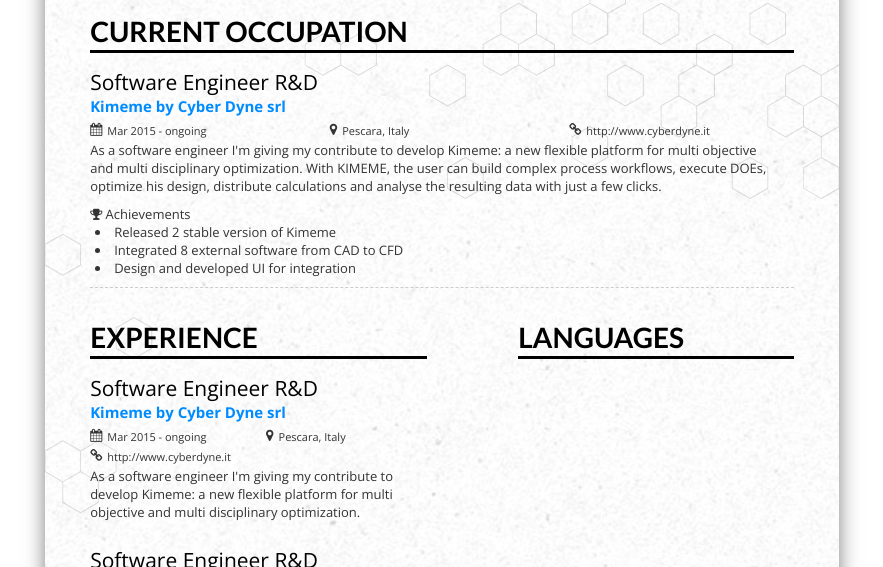
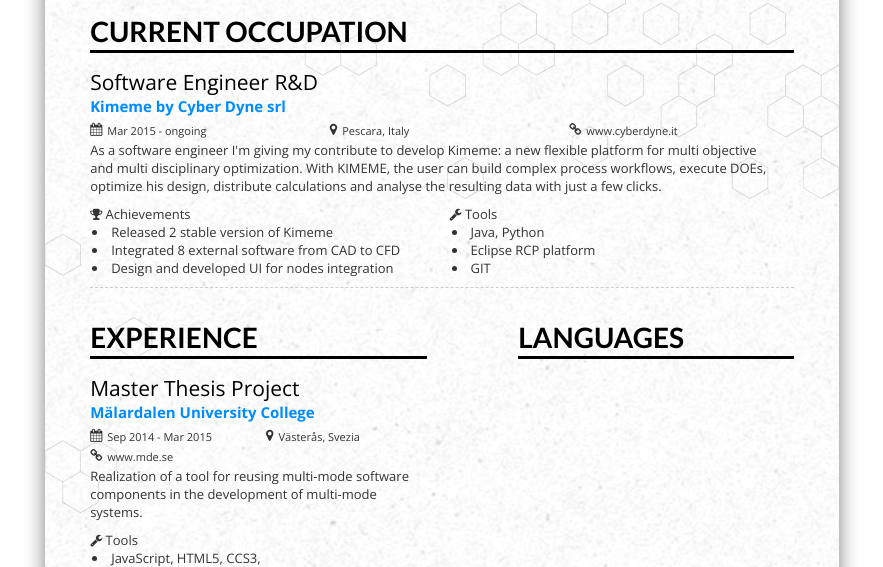
Before and after one commit to Simondin/web-cv, a plain HTML site: page index.html in a window 1280 px wide. Shown: the part 233-800 px from the top of the page, without its empty margins (198-1081 px from the left). Drawn offline with nearby package versions, Linux system fonts and the light colour scheme; a web font is replaced by a local one.

Commit message:
Current Occupation completed
-Working on the Experienced section

```diff
--- a/index.html
+++ b/index.html
@@ -71,7 +71,7 @@
                                         <div class="workplace main-color">Kimeme by Cyber Dyne srl</div>
                                         <div class="info container-fluid">
                                             <div class="row">
-                                                <div class="col-xs-4 col-md-4 nopadding">
+                                                <div class="col-xs-4 col-md-4 cols-xs-6 col-md-6">
                                                     <span class="icon fa fa-calendar"></span>
                                                     <div class="value">Mar 2015 - ongoing</div>
                                                 </div>
@@ -82,7 +82,7 @@
                                                 <div class="col-xs-4 col-md-4 nopadding">
                                                     <span class="icon fa fa-link"></span>
                                                     <div class="value">
-                                                        <a href="http://www.cyberdyne.it">http://www.cyberdyne.it</a>
+                                                        <a href="http://www.cyberdyne.it">www.cyberdyne.it</a>
                                                     </div>
                                                 </div>
                                             </div>
@@ -92,47 +92,67 @@
                                                 execute DOEs, optimize his design, distribute calculations and analyse the resulting data with just a few clicks.
                                             </p>
                                         </div>
-                                        <div class="achievements"><i class="fa fa-trophy" aria-hidden="true"></i> Achievements
-                                            <div>
+                                        <div class="row">
+                                            <div class="additions cols-xs-6 col-md-6 nopadding">
+                                                <i class="fa fa-trophy" aria-hidden="true"></i> Achievements
                                                 <ul>
                                                     <li>Released 2 stable version of Kimeme</li>
                                                     <li>Integrated 8 external software from CAD to CFD</li>
-                                                    <li>Design and developed UI for integration</li>
+                                                    <li>Design and developed UI for nodes integration</li>
                                                 </ul>
                                             </div>
 
+                                            <div class="additions cols-xs-6 col-md-6 nopadding">
+                                                <i class="fa fa-wrench" aria-hidden="true"></i> Tools
+                                                <ul>
+                                                    <li>Java, Python</li>
+                                                    <li>Eclipse RCP platform</li>
+                                                    <li>GIT</li>
+                                                </ul>
+                                            </div>
                                         </div>
                                     </div>
                                 </div>
                             </div>
                         </div>
                     </div>
-                    <div class="row ">
-                        <div class="resume-body col-xs-12 col-md-6 nopadding ">
-                            <div class="resume-body-section ">
-                                <div class="item ">
+                    <div class="row">
+                        <div class="resume-body col-xs-12 col-md-6 nopadding">
+                            <div class="resume-body-section">
+                                <div class="item">
                                     <div class="title ">Experience</div>
                                     <div class="resume-body-section-exp-entry ">
-                                        <div class="role ">Software Engineer R&D</div>
-                                        <div class="workplace main-color ">Kimeme by Cyber Dyne srl</div>
-                                        <div class="info container-fluid ">
-                                            <div class="row ">
-                                                <div class="col-xs-12 col-md-6 nopadding ">
-                                                    <span class="icon fa fa-calendar "></span>
-                                                    <div class="value ">Mar 2015 - ongoing</div>
+                                        <div class="role ">Master Thesis Project</div>
+                                        <div class="workplace main-color ">Mälardalen University College</div>
+                                        <div class="info container-fluid">
+                                            <div class="row">
+                                                <div class="col-xs-12 col-md-6 nopadding">
+                                                    <span class="icon fa fa-calendar"></span>
+                                                    <div class="value">Sep 2014 - Mar 2015</div>
                                                 </div>
-                                                <div class="col-xs-12 col-md-6 nopadding ">
-                                                    <span class="icon fa fa-map-marker "></span>
-                                                    <div class="value ">Pescara, Italy</div>
+                                                <div class="col-xs-12 col-md-6 nopadding">
+                                                    <span class="icon fa fa-map-marker"></span>
+                                                    <div class="value">Västerås, Svezia</div>
                                                 </div>
-                                                <div class="col-xs-12 col-md-12 nopadding ">
-                                                    <span class="icon fa fa-link "></span>
-                                                    <div class="value ">http://www.cyberdyne.it</div>
+                                                <div class="col-xs-12 col-md-6 nopadding">
+                                                    <span class="icon fa fa-link"></span>
+                                                    <div class="value">
+                                                        <a href="http://www.mdh.se">www.mde.se</a>
+                                                    </div>
                                                 </div>
                                             </div>
                                         </div>
                                         <div class="description ">
-                                            <p>As a software engineer I'm giving my contribute to develop Kimeme: a new flexible platform for multi objective and multi disciplinary optimization.</p>
+                                            <p>Realization of a tool for reusing multi-mode software components in the development of multi-mode systems.</p>
+                                        </div>
+                                        <div class="row">
+                                            <div class="additions cols-xs-12 col-md-12 nopadding">
+                                                <i class="fa fa-wrench" aria-hidden="true"></i> Tools
+                                                <ul>
+                                                    <li>JavaScript, HTML5, CCS3,</li>
+                                                    <li>Backbone, RequireJS, Joint, Grunt</li>
+                                                </ul>
+                                            </div>
                                         </div>
                                     </div>
                                     <div class="resume-body-section-exp-entry ">
```
Also changed, not shown: vendor/stylesheet/cv.css.
